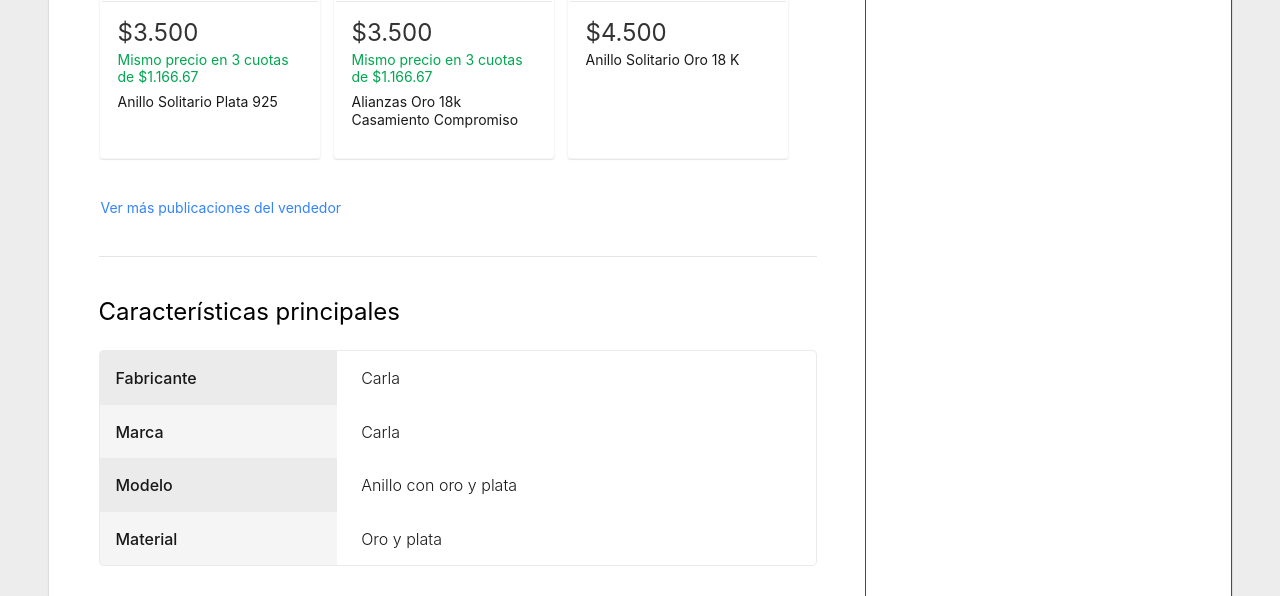
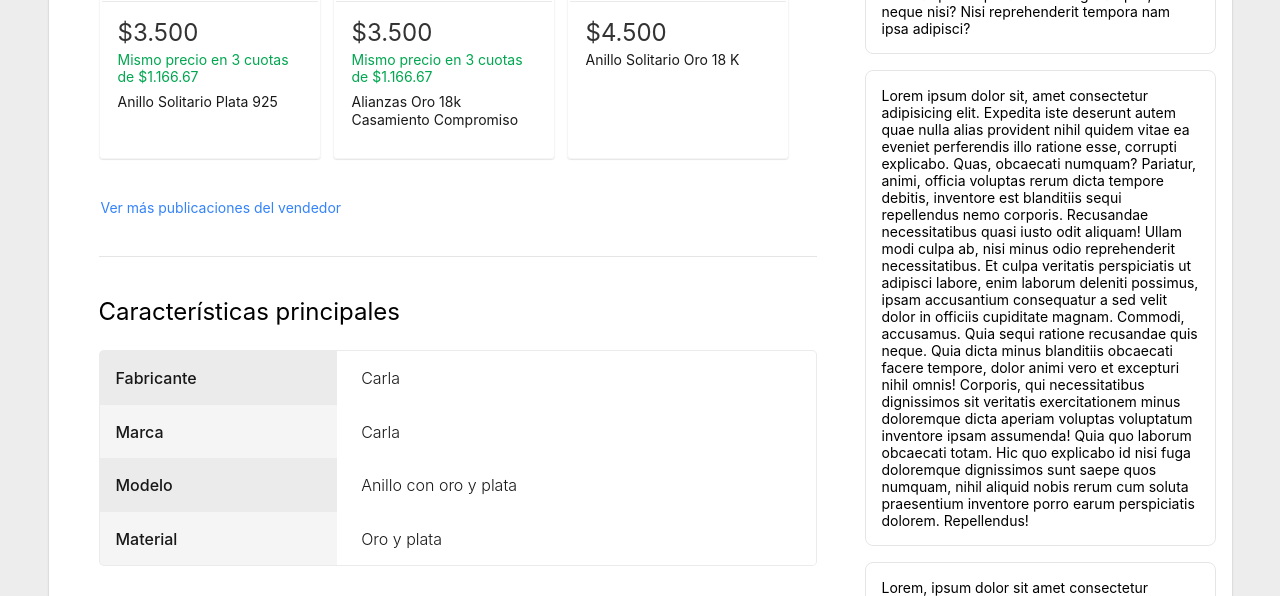
Before and after one commit to Carla1Z/mercadolibre-clone, a React (Create React App) app: page / in a window 1280 px wide. Shown: the part 1039-1635 px from the top of the page. Built offline with nearby package versions, Linux system fonts and the light colour scheme.

Commit message:
columna dos

```diff
--- /dev/null
+++ b/src/components/Product/Buy/Buy.module.css
@@ -0,0 +1,7 @@
+.buy{
+    border: 1px solid rgba(0,0,0,.1);
+    border-radius: 8px;
+    font-size: 14px;
+    padding: 16px;
+    width: 100%;
+}
--- /dev/null
+++ b/src/components/Product/Buy/index.jsx
@@ -0,0 +1,20 @@
+import styles from "./Buy.module.css"
+
+function Buy() {
+  return (
+    <div className={styles.buy}>
+      Lorem ipsum dolor sit amet consectetur adipisicing elit. Nihil, asperiores a necessitatibus pariatur recusandae reprehenderit corporis vel et nemo dicta, assumenda explicabo voluptatibus praesentium in possimus, eveniet quasi nostrum magni?
+      Voluptates temporibus velit, assumenda, nisi, at cumque atque molestiae iste nemo natus impedit. Nulla et quisquam vel culpa ipsam magni! Natus minima aperiam accusantium magnam ea atque harum, et fugit?
+      Nulla ratione iusto quos laborum id voluptate sed voluptates quod, sequi cum aspernatur! Temporibus rerum alias fugit. Libero quaerat harum, reprehenderit deleniti accusantium doloribus porro! Eos ratione fugit perspiciatis excepturi?
+      Sed deleniti laudantium magni. Atque libero mollitia laudantium! Maiores qui eaque error pariatur tempore perferendis, amet optio. Eius, sed laboriosam dolorem, modi architecto doloremque temporibus itaque provident molestiae, sint at?
+      Consequuntur eaque minima, eum inventore labore suscipit quidem magnam dolor odit ab adipisci soluta nisi, sapiente iure aspernatur in error a officia cupiditate aut cum nostrum! Consequatur, dolores itaque! Optio!
+      Perspiciatis aut, voluptatibus ab architecto iure est repellat nemo rerum laboriosam dolore ipsum amet molestiae eligendi doloremque? Pariatur distinctio rem voluptatum officia quam ducimus, ab praesentium similique? Nemo, sunt provident.
+      Rerum illum non sed deleniti provident voluptatum, molestiae porro nobis aliquid, cupiditate quas sunt voluptatem sapiente facere quaerat incidunt! Unde molestias illum sunt laudantium minima ratione ipsum minus recusandae nihil.
+      Ipsam, minima delectus cupiditate, sunt tenetur sint laborum et quam blanditiis culpa ipsum voluptatem quasi doloremque temporibus esse provident iure mollitia fugit modi deleniti! Dolor id qui perferendis sapiente soluta!
+      Officiis necessitatibus adipisci rem reprehenderit omnis libero obcaecati, quia sit odio aspernatur exercitationem ducimus ullam pariatur hic accusantium quam sint molestias fugiat eos provident repudiandae? Ea vero ipsam porro totam.
+      Quaerat quasi voluptatibus voluptas quis, autem numquam perspiciatis maiores, beatae amet culpa possimus ut laudantium minima quod repellat enim magni aliquid, est neque nisi? Nisi reprehenderit tempora nam ipsa adipisci?
+    </div>
+  )
+}
+
+export default Buy
--- a/src/components/Product/ColumnTwo/ColumnTwo.module.css
+++ b/src/components/Product/ColumnTwo/ColumnTwo.module.css
@@ -2,5 +2,6 @@
     margin-left: 48px;
     max-width: 368px;
     width: 368px;
-    border: 1px solid red;
+    padding-right: 16px;
+    /* border: 1px solid red; */
 }
--- a/src/components/Product/ColumnTwo/index.jsx
+++ b/src/components/Product/ColumnTwo/index.jsx
@@ -1,9 +1,16 @@
-import styles from "./ColumnTwo.module.css"
+import styles from "./ColumnTwo.module.css";
+import Buy from "../Buy";
+import SellerInfo from "../SellerInfo";
+import PurchaseInfo from "../PurchaseInfo";
 
 function ColumnTwo() {
   return (
-    <div className={styles.column}>ColumnTwo</div>
-  )
+    <div className={styles.column}>
+      <Buy />
+      <SellerInfo />
+      <PurchaseInfo />
+    </div>
+  );
 }
 
-export default ColumnTwo
+export default ColumnTwo;
--- /dev/null
+++ b/src/components/Product/PurchaseInfo/PurchaseInfo.module.css
@@ -0,0 +1,8 @@
+.purchaseinfo {
+  border: 1px solid rgba(0, 0, 0, 0.1);
+  margin-top: 16px;
+  border-radius: 8px;
+  font-size: 14px;
+  padding: 16px;
+  width: 100%;
+}
--- /dev/null
+++ b/src/components/Product/PurchaseInfo/index.jsx
@@ -0,0 +1,15 @@
+import styles from "./PurchaseInfo.module.css"
+
+function PurchaseInfo() {
+  return (
+    <div className={styles.purchaseinfo}>
+      Lorem, ipsum dolor sit amet consectetur adipisicing elit. Debitis atque, sequi molestias voluptatum nostrum iste quos quasi ea voluptate obcaecati exercitationem magni qui quae in officia odit consequuntur omnis adipisci.
+      Labore ab adipisci assumenda. Obcaecati reprehenderit incidunt maiores voluptas, molestias dolorum, iste voluptatem saepe modi laborum illum sed, atque repudiandae hic quaerat. Distinctio rem repudiandae consequuntur voluptas iste debitis? Eum.
+      Sed provident id sit necessitatibus. Quos consequatur culpa impedit ipsum beatae distinctio autem ipsam necessitatibus temporibus illo maxime fugiat, voluptates enim consequuntur harum tempore provident dolores nulla voluptatum esse a?
+      Doloremque quae, accusantium quasi repellat earum exercitationem eius nulla et suscipit amet voluptatibus dolore, voluptate est molestias. Culpa facilis, dicta architecto neque at id, laboriosam perspiciatis a veniam enim rerum?
+      Facilis non asperiores doloremque cumque animi, nihil quisquam, amet corporis aspernatur beatae nisi blanditiis molestiae libero quia architecto sint commodi. Amet, ducimus qui. Ab odio illo placeat repudiandae facere atque.
+    </div>
+  )
+}
+
+export default PurchaseInfo
--- /dev/null
+++ b/src/components/Product/SellerInfo/SellerInfo.module.css
@@ -0,0 +1,8 @@
+.sellerinfo {
+  border: 1px solid rgba(0, 0, 0, 0.1);
+  margin-top: 16px;
+  border-radius: 8px;
+  font-size: 14px;
+  padding: 16px;
+  width: 100%;
+}
--- /dev/null
+++ b/src/components/Product/SellerInfo/index.jsx
@@ -0,0 +1,15 @@
+import styles from "./SellerInfo.module.css"
+
+function SellerInfo() {
+  return (
+    <div className={styles.sellerinfo}>
+      Lorem ipsum dolor sit, amet consectetur adipisicing elit. Expedita iste deserunt autem quae nulla alias provident nihil quidem vitae ea eveniet perferendis illo ratione esse, corrupti explicabo. Quas, obcaecati numquam?
+      Pariatur, animi, officia voluptas rerum dicta tempore debitis, inventore est blanditiis sequi repellendus nemo corporis. Recusandae necessitatibus quasi iusto odit aliquam! Ullam modi culpa ab, nisi minus odio reprehenderit necessitatibus.
+      Et culpa veritatis perspiciatis ut adipisci labore, enim laborum deleniti possimus, ipsam accusantium consequatur a sed velit dolor in officiis cupiditate magnam. Commodi, accusamus. Quia sequi ratione recusandae quis neque.
+      Quia dicta minus blanditiis obcaecati facere tempore, dolor animi vero et excepturi nihil omnis! Corporis, qui necessitatibus dignissimos sit veritatis exercitationem minus doloremque dicta aperiam voluptas voluptatum inventore ipsam assumenda!
+      Quia quo laborum obcaecati totam. Hic quo explicabo id nisi fuga doloremque dignissimos sunt saepe quos numquam, nihil aliquid nobis rerum cum soluta praesentium inventore porro earum perspiciatis dolorem. Repellendus!
+    </div>
+  )
+}
+
+export default SellerInfo
```
